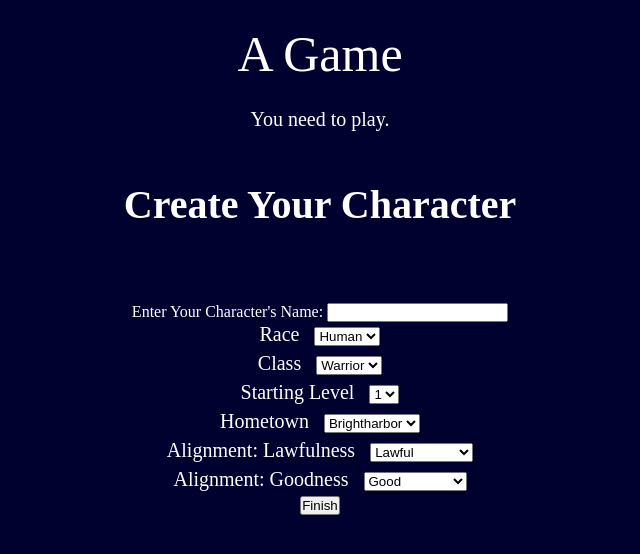
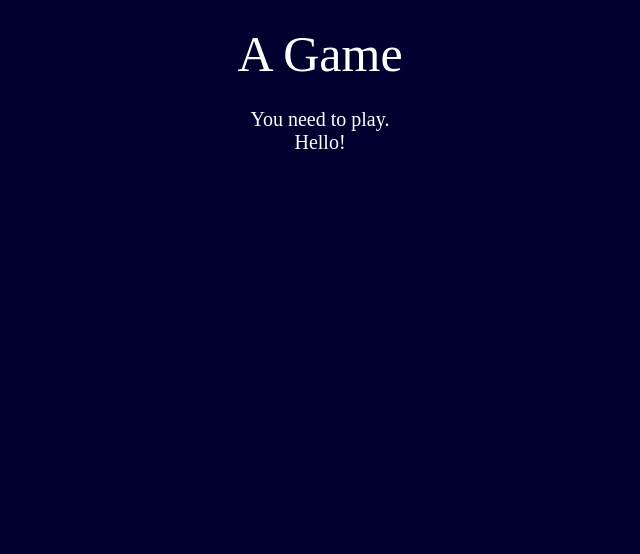
Before and after one commit to Ratiekae/CharacterCreator, a plain HTML site: page index.html in a window 1280 px wide. Both pictures are taken after a click on the button "Finish". Shown: the whole page, without its empty margins (320-960 px from the left). Drawn offline with Linux system fonts and the light colour scheme.

Commit message:
new page behavior

```diff
--- a/app.js
+++ b/app.js
@@ -1,3 +1,6 @@
+const startScreen = document.getElementById("startScreen");
+const characterScreen = document.getElementById("charScreen");
+
 var playerChar = {
   name: "",
   race: "",
@@ -25,10 +28,13 @@ function characterCreate() {
   playerChar.lawfulness = lawAlign_id;
   playerChar.goodness = goodAlign_id;
   console.log(playerChar);
+  characterScreen.style.display = "block";
+  startScreen.style.display = "none";
 }
 
 function main() {
   console.log("main works!");
+  characterScreen.style.display = "none";
 }
 
 main();
--- a/index.html
+++ b/index.html
@@ -10,7 +10,7 @@
       <p>You need to play.</p>
     </div>
 
-    <div class="start-screen">
+    <div class="start-screen" id="startScreen">
       <h1 id="create-title">Create Your Character</h1>
       <div class="build">
         <label id="name-label">Enter Your Character's Name:</label>
@@ -84,7 +84,9 @@
       </div>
     </div>
 
-    <div class="character-screen"></div>
+    <div class="character-screen" id="charScreen">
+      <p>Hello!</p>
+    </div>
 
     <script src="app.js"></script>
   </body>
```
